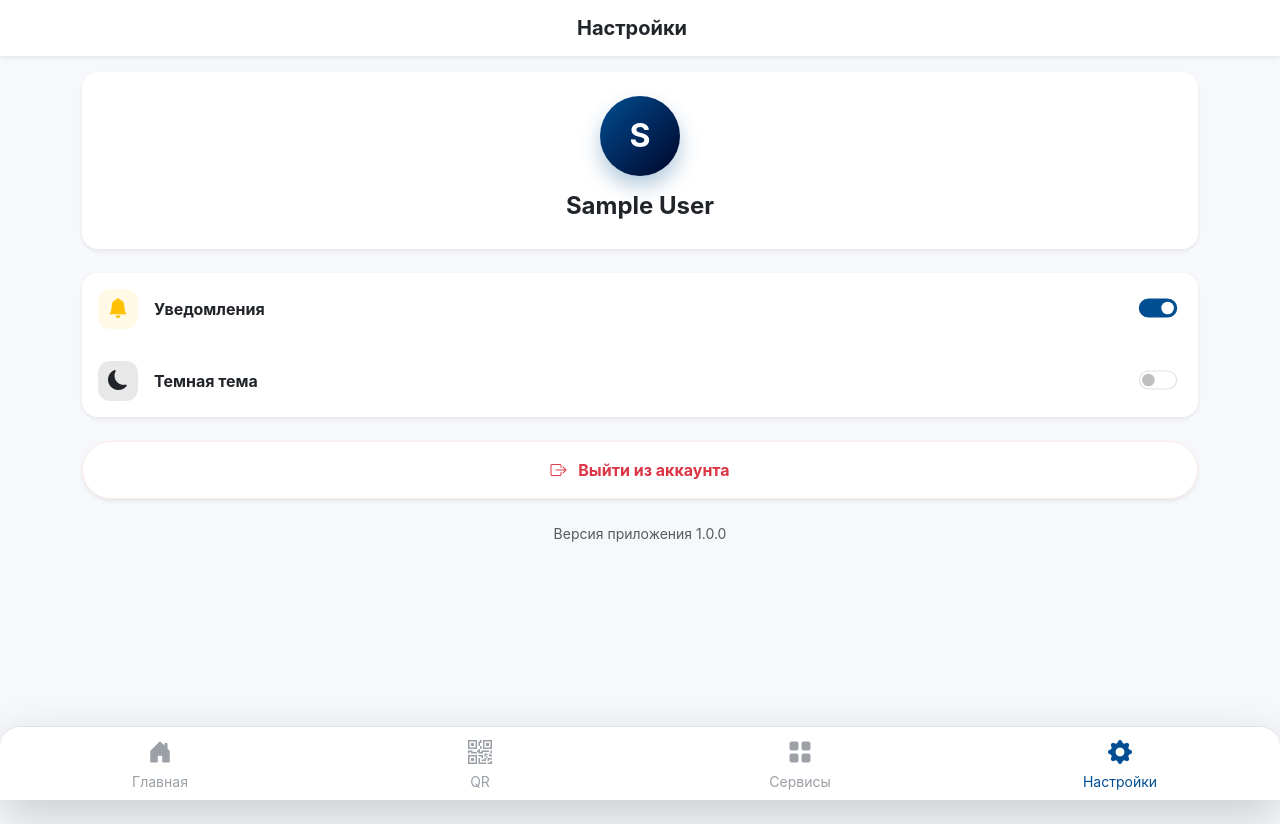
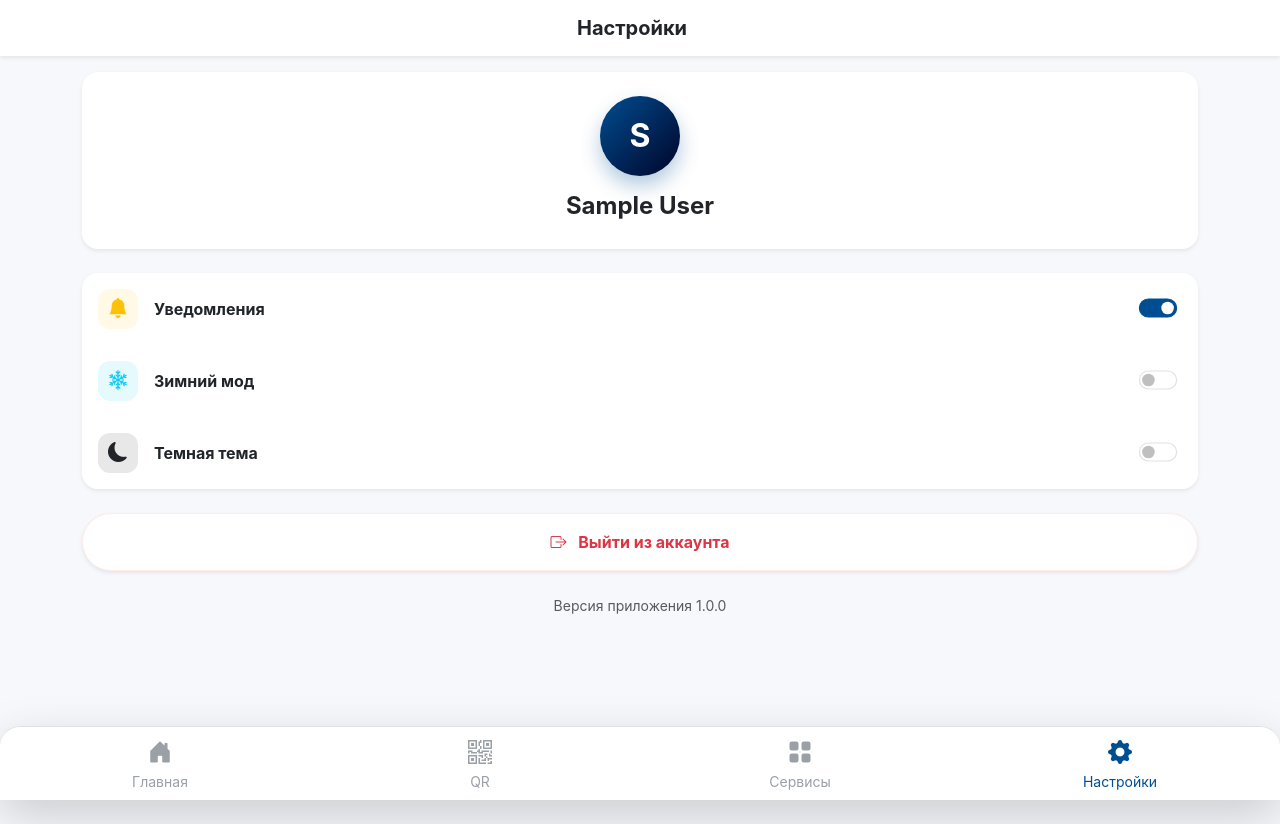
Before and after one commit to ale742/ADAM-bank12345, a Vue app in the folder frontend/: page /settings in a window 1280 px wide. Built offline with nearby package versions, Linux system fonts and the light colour scheme; sample sign-in values are in the browser's storage.

Commit message:
Frontend: Added Winter Mode (Snow animation and toggle in Settings)

```diff
--- a/frontend/src/App.vue
+++ b/frontend/src/App.vue
@@ -1,6 +1,79 @@
-<!-- src/App.vue -->
 <template>
-  <div class="container-fluid p-0">
-    <router-view/>
+  <div class="app-container">
+
+    <!-- Основной контент -->
+    <router-view />
+
+    <!-- 🔥 СНЕГ (Показываем только если включен режим) -->
+    <div v-if="auth.isWinterMode" class="snow-container">
+      <div v-for="n in 50" :key="n" class="snowflake" :style="getSnowStyle()">
+        ❄
+      </div>
+    </div>
+
   </div>
 </template>
+
+<script setup>
+import { useAuthStore } from './stores/auth';
+const auth = useAuthStore();
+
+// Генерация случайного стиля для каждой снежинки
+const getSnowStyle = () => {
+    const randomLeft = Math.random() * 100; // Позиция по ширине
+    const randomDuration = 3 + Math.random() * 5; // Скорость падения (3-8 сек)
+    const randomDelay = Math.random() * 5; // Задержка старта
+    const randomSize = 0.8 + Math.random() * 1.5; // Размер
+
+    return {
+        left: `${randomLeft}%`,
+        animationDuration: `${randomDuration}s`,
+        animationDelay: `${randomDelay}s`,
+        fontSize: `${randomSize}rem`
+    };
+};
+</script>
+
+<style>
+/* Глобальные стили */
+body {
+    background-color: #f6f8fb;
+    margin: 0;
+    overflow-x: hidden; /* Чтобы снег не расширял экран */
+}
+
+/* Контейнер снега (поверх всего, но не мешает кликам) */
+.snow-container {
+    position: fixed;
+    top: 0;
+    left: 0;
+    width: 100%;
+    height: 100%;
+    pointer-events: none; /* 🔥 ГЛАВНОЕ: клики проходят сквозь снег */
+    z-index: 9999;
+    overflow: hidden;
+}
+
+.snowflake {
+    position: absolute;
+    top: -50px;
+    color: #a4d8ff; /* Голубоватый цвет */
+    opacity: 0.8;
+    animation: fall linear infinite;
+    text-shadow: 0 0 5px rgba(255, 255, 255, 0.8);
+}
+
+@keyframes fall {
+    0% {
+        transform: translateY(-50px) translateX(0px) rotate(0deg);
+        opacity: 0;
+    }
+    10% {
+        opacity: 1;
+    }
+    100% {
+        transform: translateY(110vh) translateX(20px) rotate(360deg);
+        opacity: 0.3;
+    }
+}
+</style>
--- a/frontend/src/stores/auth.js
+++ b/frontend/src/stores/auth.js
@@ -5,6 +5,9 @@ export const useAuthStore = defineStore('auth', () => {
     const user = ref(JSON.parse(localStorage.getItem('user')) || null);
     const token = ref(localStorage.getItem('token') || null);
     const usersDB = ref(JSON.parse(localStorage.getItem('users_db')) || []);
+
+    // 🔥 ЗИМНИЙ МОД (Читаем настройку из памяти)
+    const isWinterMode = ref(localStorage.getItem('winter_mode') === 'true');
 
     const transactions = ref([
         { id: 1, type: 'shop', description: 'Magnum', amount: 2500, date: '2025-12-19 14:30' },
@@ -60,7 +63,7 @@ export const useAuthStore = defineStore('auth', () => {
             card_exp: cardData.expDate,
             iban: cardData.iban,
             limits: cardData.limits,
-            isBlocked: false // 🔥 Блокировка по умолчанию выключена
+            isBlocked: false
         };
 
         usersDB.value.push(newUser);
@@ -94,7 +97,13 @@ export const useAuthStore = defineStore('auth', () => {
         }
     };
 
-    // 🔥 ФУНКЦИЯ БЛОКИРОВКИ (Я ЕЁ ВЕРНУЛ!)
+    // 🔥 ПЕРЕКЛЮЧАТЕЛЬ ЗИМНЕГО МОДА
+    const toggleWinterMode = () => {
+        isWinterMode.value = !isWinterMode.value;
+        localStorage.setItem('winter_mode', isWinterMode.value);
+    };
+
+    // Блокировка карты
     const toggleBlockCard = async () => {
         await new Promise(resolve => setTimeout(resolve, 300));
         if (user.value) {
@@ -139,7 +148,6 @@ export const useAuthStore = defineStore('auth', () => {
     const makeTransfer = async (amount, phone) => {
         await new Promise(resolve => setTimeout(resolve, 500));
 
-        // 🔥 Проверка блокировки перед переводом
         if (user.value.isBlocked) throw new Error('Карта заблокирована! Операции недоступны.');
 
         if (user.value.balance < amount) throw new Error('Недостаточно средств');
@@ -149,5 +157,9 @@ export const useAuthStore = defineStore('auth', () => {
         updateUserInDB();
     };
 
-    return { user, token, transactions, login, register, logout, makeTransfer, updateLimits, toggleBlockCard };
+    return {
+        user, token, transactions,
+        isWinterMode, toggleWinterMode, // Экспортируем зимний мод
+        login, register, logout, makeTransfer, updateLimits, toggleBlockCard
+    };
 });
--- a/frontend/src/views/SettingsView.vue
+++ b/frontend/src/views/SettingsView.vue
@@ -30,6 +30,26 @@
             </div>
             <div class="form-check form-switch">
                 <input class="form-check-input" type="checkbox" checked style="transform: scale(1.2);">
+            </div>
+        </div>
+
+        <!-- 🔥 ЗИМНИЙ МОД -->
+        <div class="list-group-item p-3 border-0 d-flex align-items-center justify-content-between action-row">
+            <div class="d-flex align-items-center gap-3">
+                <div class="icon-box bg-info bg-opacity-10 text-info">
+                    <i class="bi bi-snow2 fs-5"></i>
+                </div>
+                <span class="fw-bold">Зимний мод</span>
+            </div>
+            <div class="form-check form-switch">
+                <!-- Привязываем к стору -->
+                <input
+                    class="form-check-input"
+                    type="checkbox"
+                    :checked="auth.isWinterMode"
+                    @change="auth.toggleWinterMode"
+                    style="transform: scale(1.2); cursor: pointer;"
+                >
             </div>
         </div>
 
```
